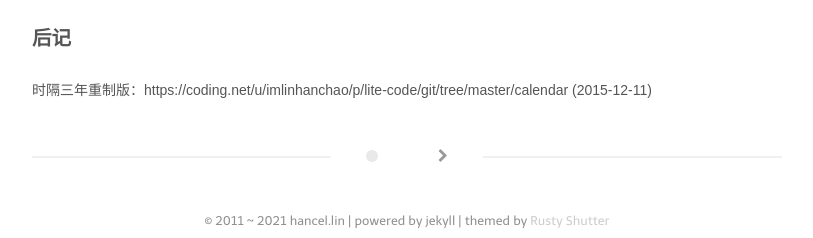
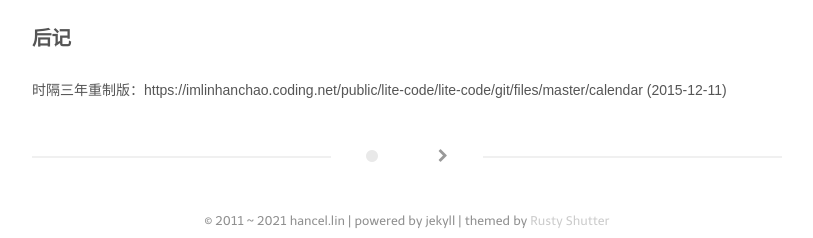
Before and after one commit to imlinhanchao/imlinhanchao, a Jekyll site: the page built from _posts/tech/2011-4-3-monthly-calendar-by-c.md, in a window 1280 px wide and 900 px high, scrolled down 3195 px. Shown: the part 659-897 px from the top of the window, without its empty margins (233-1046 px from the left). Built offline with Jekyll 4.4.1, drawn with Linux system fonts in a browser that asks for light colours; comment, search, counter and statistics services are not loaded; some of the changed lines change nothing that is shown.

Commit message:
update link

```diff
--- a/_posts/tech/2011-4-3-monthly-calendar-by-c.md
+++ b/_posts/tech/2011-4-3-monthly-calendar-by-c.md
@@ -186,4 +186,4 @@ void mon(int z, int day)
 
 后记
 ---
-时隔三年重制版：https://coding.net/u/imlinhanchao/p/lite-code/git/tree/master/calendar (2015-12-11)
+时隔三年重制版：https://imlinhanchao.coding.net/public/lite-code/lite-code/git/files/master/calendar (2015-12-11)
```
